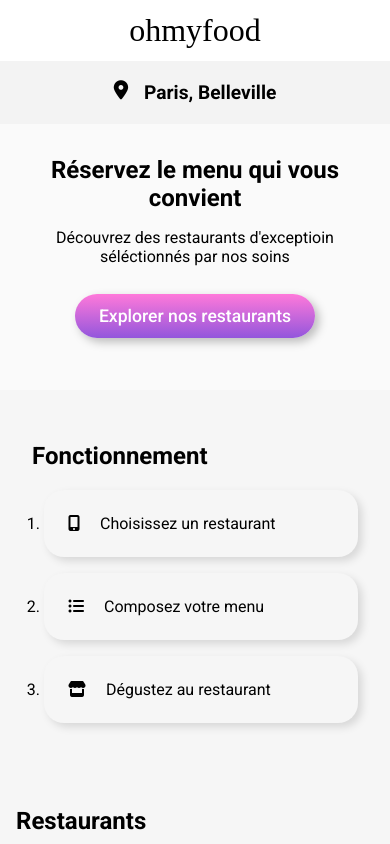
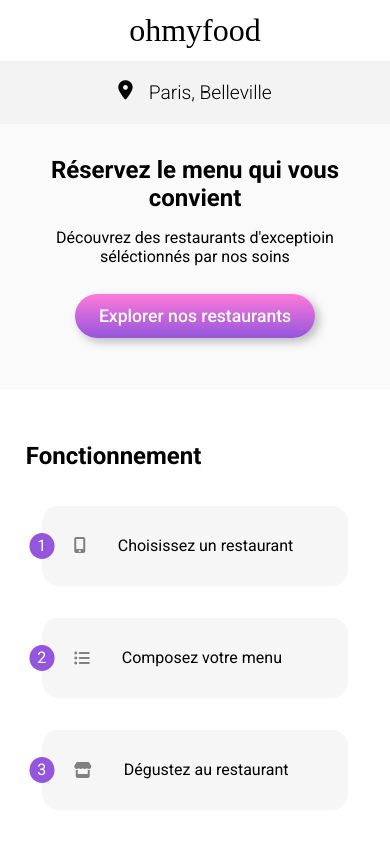
Before and after one commit to UncleDevs/IlungaChristopher_3_06082021-, a website: page index.html in a window 390 px wide. Shown: the top 844 px of the page. Drawn offline with Linux system fonts and the light colour scheme; a web font is replaced by a local one.

Commit message:
Rajout responsive & partie fonctionnement

```diff
--- a/index.html
+++ b/index.html
@@ -3,6 +3,7 @@
     <head>
         <meta charset="utf-8">
         <meta name="viewport" content="width=device-width, initial-scale=1.0">
+        <title>ohmyfood</title>
         <script src="https://kit.fontawesome.com/7d17636476.js" crossorigin="anonymous"></script>
         <link rel="stylesheet" href="css/style.css">
     </head>
@@ -33,20 +34,23 @@
             <section class="fonctionnement">
                 <div class="container">
                     <h2 class="fonctionnement__title">Fonctionnement</h2>
-                    <ol class="fonctionnement__steps">
-                        <li class="fonctionnement__step">
-                            <i class="fonctionnement__icon fas fa-mobile-alt"></i>
+                    <div class="fonctionnement__steps">
+                        <div class="fonctionnement__step">
+                            <div class="fonctionnement__number">1</div>
+                            <div><i class="fonctionnement__icon fas fa-mobile-alt"></i></div>
                             <span class="text">Choisissez un restaurant</span>
-                        </li>
-                        <li class="fonctionnement__step">
+                        </div>
+                        <div class="fonctionnement__step">
+                            <div class="fonctionnement__number">2</div>
                             <i class="fonctionnement__icon fas fa-list-ul"></i>
                             <span class="text">Composez votre menu</span>
-                        </li>
-                        <li class="fonctionnement__step">
+                        </div>
+                        <div class="fonctionnement__step">
+                            <div class="fonctionnement__number">3</div>
                             <i class="fonctionnement__icon fas fa-store"></i>
                             <span class="text">Dégustez au restaurant</span>
-                        </li>
-                    </ol>
+                        </div>
+                    </div>
                 </div>
             </section>
 
@@ -130,7 +134,7 @@
                         <a class="footer__link" href="#">Mentions légales</a>
                     </li>
                     <li class="footer__listmarg">
-                        <a class="footer__link" href="#">Contact</a>
+                        <a class="footer__link" href="mailto:contact@ohmyfood.com">Contact</a>
                     </li>
                 </ul>
             </div>
--- a/sass/pages/_homepage.scss
+++ b/sass/pages/_homepage.scss
@@ -1,4 +1,4 @@
-/*
+
 .loader {
   height: 100%;
   width: 100%;
@@ -34,7 +34,7 @@
     background-color: $color-tertiary;
   }
 }
-*/
+
 
 .localisation {
     display: flex;
@@ -49,7 +49,7 @@
     }
 
     &__text {
-        font-weight: 700;
+        font-weight: 300;
     }
 }
 
@@ -72,24 +72,61 @@
 }
 
 .fonctionnement {
-  padding: 1rem;
+  padding-top: 2rem;
+  padding-bottom: 2rem;
+  display: flex;
+  justify-content: center;
+  align-items: center;
+  background: white;
+  width: 100%;
+
+  .container {
+    width: 95%;
+    max-width: 1200px;
+    background-color: white;
+    padding: 0;
+    display: flex;
+    flex-direction: column;
+  }
+
+  &__title {
+    padding-left: 1rem;
+  }
 
   &__steps {
-    margin: 0;
-    padding: 0;
-
+    display: flex;
+    flex-direction: column;
+    justify-content: center;
   }
 
   &__step {
-    padding: 1.5rem;
-    margin: 1rem 0 1rem 0.75rem;
-    box-shadow: 0.25rem 0.25rem 0.5rem rgba(0, 0, 0, 0.125);
-    border-radius: 1.25rem;
-    background-color: #f6f6f6;
+    display: flex;
+    align-items: center;
+    background: #f6f6f6;
+    height: 5rem;
+    width: auto;
+    margin: 1rem 2rem;
+    border-radius: 1rem;
+    position: relative;
+
+    &:hover {
+      background: lighten($color-primary, $amount: 30%);
+
+    }
+  }
+
+  &__number {
+    background-color: $color-primary;
+    color: white;
+    position: absolute;
+    padding: 0.2rem 0.5rem;
+    border-radius: 1rem;
+    transform: translateX(-50%);
   }
 
   &__icon {
-      margin-right: 1rem;
+    color: gray;
+    margin: 0 2rem;
   }
 }
 
@@ -103,7 +140,6 @@
 
 .cards {
     display: grid;
-    grid-template-columns: 1fr;
     row-gap: 2rem;
     margin-bottom: 2.5rem;
 }
@@ -155,3 +191,21 @@
     }
 
 }
+
+@media screen and (min-width: 1000px) {
+  .cards {
+    grid-template-columns: repeat(2, 1fr);
+    column-gap: 2rem;
+  }
+
+  .fonctionnement {
+    &__steps{
+      flex-direction: row;
+      width: 100%;
+    }
+
+    &__step {
+      width: 100%;
+    }
+  }
+}
--- a/sass/pages/_menupages.scss
+++ b/sass/pages/_menupages.scss
@@ -79,11 +79,6 @@
       transition-duration: .25s;
       background-color: #f6f6f6;
       position: absolute;
-      height: 100%;
-      width: 100%;
-      display:flex;
-      align-items:center;
-      justify-content:center;
       mix-blend-mode: lighten;
     }
 
@@ -215,3 +210,20 @@
     @include button(primary);
     margin-bottom: 1.5rem;
   }
+
+  @media screen and (min-width: 1000px) {
+    .container {
+      max-width: 1280px;
+      margin-left: auto;
+      margin-right: auto;
+    }
+
+
+    .submenus {
+      display: grid;
+      grid-template-columns: repeat(3, 1fr);
+      max-width: 1280px;
+      margin: auto;
+    }
+
+  }
```
Also changed, not shown: pages_menus/a_la_francaise.html (+3 -2 lines), pages_menus/la_note_enchantee.html (+3 -2 lines), pages_menus/la_palette_du_gout.html (+3 -2 lines), pages_menus/le_delice_des_sens.html (+3 -2 lines), css/style.css, sass/base/_base.scss (line endings or trailing spaces), 1 other file.
